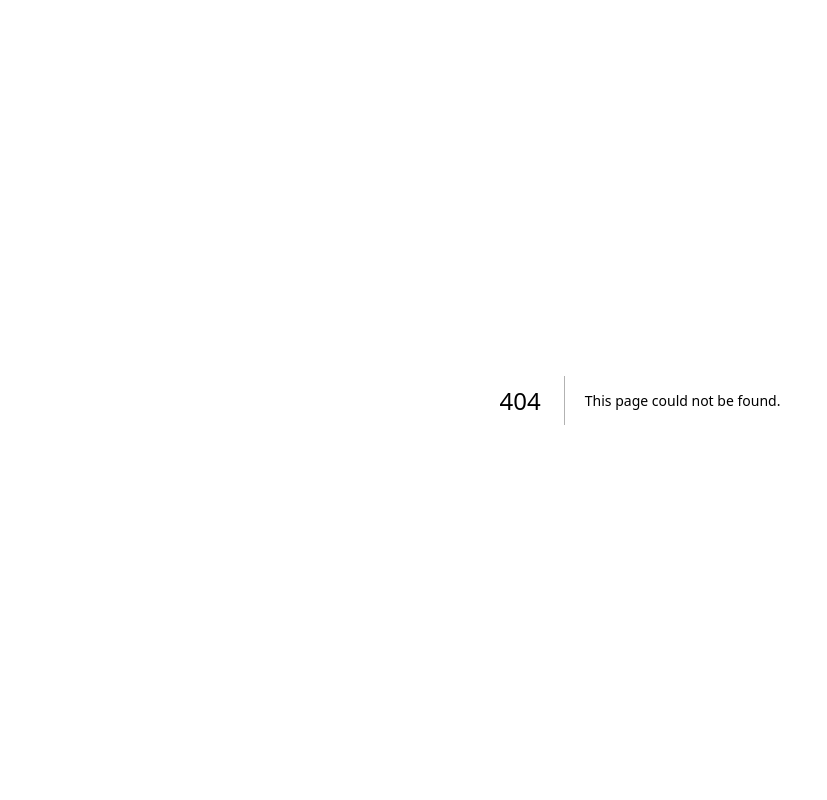
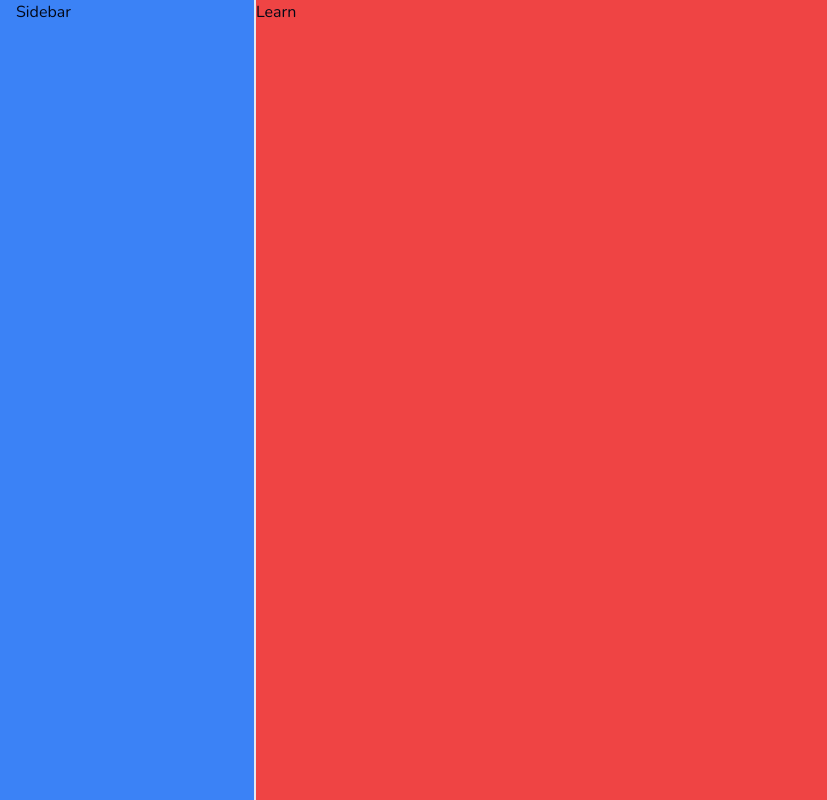
Before and after one commit to hanzla-sib/Duolingo-CLone, a Next.js app: page /learn in a window 1280 px wide. Before the commit this address had no page. Shown: the whole page, without its empty margins (0-827 px from the left). Built offline with nearby package versions, Linux system fonts and the light colour scheme.

Commit message:
mainlayout sidebar added

```diff
--- /dev/null
+++ b/app/(main)/layout.tsx
@@ -0,0 +1,17 @@
+type Props = {
+  children: React.ReactNode;
+};
+
+import { Sidebar } from "@/components/sidebar";
+const MainLayout = ({ children }: Props) => {
+  return (
+    <>
+      <Sidebar />
+      <main className="pl-[256px] h-full">
+        <div className="bg-red-500 h-full">{children}</div>
+      </main>
+    </>
+  );
+};
+
+export default MainLayout;
--- /dev/null
+++ b/app/(main)/learn/page.tsx
@@ -0,0 +1,7 @@
+import React from "react";
+
+const Learn = () => {
+  return <div>Learn</div>;
+};
+
+export default Learn;
--- a/app/globals.css
+++ b/app/globals.css
@@ -2,6 +2,11 @@
 @tailwind components;
 @tailwind utilities;
 
+html,
+body,
+:root {
+  @apply h-full;
+}
 @layer base {
   :root {
     --background: 0 0% 100%;
--- /dev/null
+++ b/components/sidebar.tsx
@@ -0,0 +1,7 @@
+export const Sidebar = () => {
+  return (
+    <div className="bg-blue-500  h-full lg:w-[256px] lg:fixed left-0 top-0 px-4 border-r-2 flex-col">
+      Sidebar
+    </div>
+  );
+};
```
